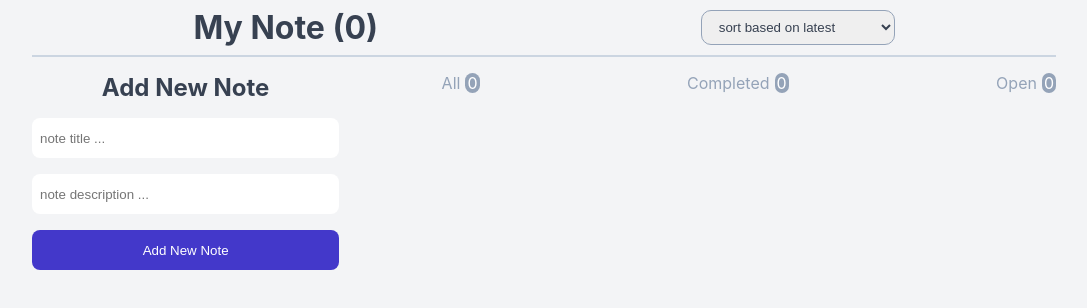
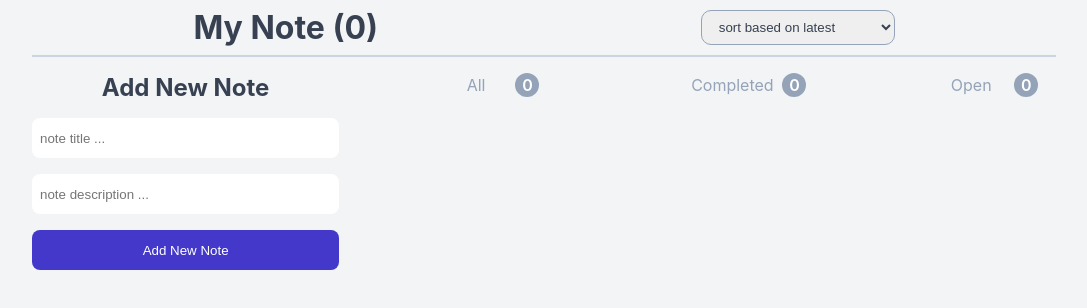
Before and after one commit to hanafeizi83/NoteApp, a React (Vite) app: page / in a window 1280 px wide. Shown: the top 308 px of the page, without its empty margins (96-1183 px from the left). Built offline with nearby package versions, Linux system fonts and the light colour scheme.

Commit message:
add status code

```diff
--- a/src/App.css
+++ b/src/App.css
@@ -70,15 +70,24 @@
     justify-content: space-between;
     margin-bottom: 1rem;
 }
-
+.note-status__item{
+    width: 20%;
+    display: flex;
+    align-items: center;
+    justify-content: space-evenly;
+}
 .note-status__item span {
     background-color: var(--text-400);
     color: var(--white);
-    width: 2rem;
-    height: 2rem;
-    border-radius: 8px;
+    width: 1.5rem;
+    height: 1.5rem;
+    border-radius: 15px;
     padding: 0 2px;
     margin-left: 5px;
+    display: flex;
+    align-items: center;
+    justify-content: center;
+    font-weight: 600;
 }
 
 /* Note List */
--- a/src/App.jsx
+++ b/src/App.jsx
@@ -11,10 +11,10 @@ function App() {
     setNotes(prevNotes => [...prevNotes, newNote])
   }
   const handelDeleteNote = (id) => {
-    setNotes(prevNotes => [...prevNotes].filter(note => note.id !== id))
+    setNotes(prevNotes => prevNotes.filter(note => note.id !== id))
   }
   const handelCompleteNote = (id) => {
-    setNotes(prevNotes => [...prevNotes].map(note => note.id === id ? { ...note, completed: !note.completed } : note))
+    setNotes(prevNotes => prevNotes.map(note => note.id === id ? { ...note, completed: !note.completed } : note))
   }
   return (
     <div className='container'>
@@ -22,7 +22,7 @@ function App() {
       <div className="note-main__container">
         <AddNewNote onAddNote={handelAddNote} />
         <div className="note-list__status">
-          <NoteStatus />
+          <NoteStatus notes={notes}/>
           <NoteList notes={notes} onDelete={handelDeleteNote} onComplete={handelCompleteNote} />
         </div>
       </div>
--- a/src/components/NoteStatus.jsx
+++ b/src/components/NoteStatus.jsx
@@ -1,17 +1,20 @@
-function NoteStatus() {
+function NoteStatus({ notes }) {
+  const allNotes = notes.length;
+  const completedNotes = notes.filter(note => note.completed).length;
+  const openNotes = allNotes - completedNotes;
   return (
     <ul className="note-status__container">
       <li className="note-status__item">
         All
-        <span>0</span>
+        <span>{allNotes}</span>
       </li>
       <li className="note-status__item">
         Completed
-        <span>0</span>
+        <span>{completedNotes}</span>
       </li>
       <li className="note-status__item">
         Open
-        <span>0</span>
+        <span>{openNotes}</span>
       </li>
     </ul>
   )
```
